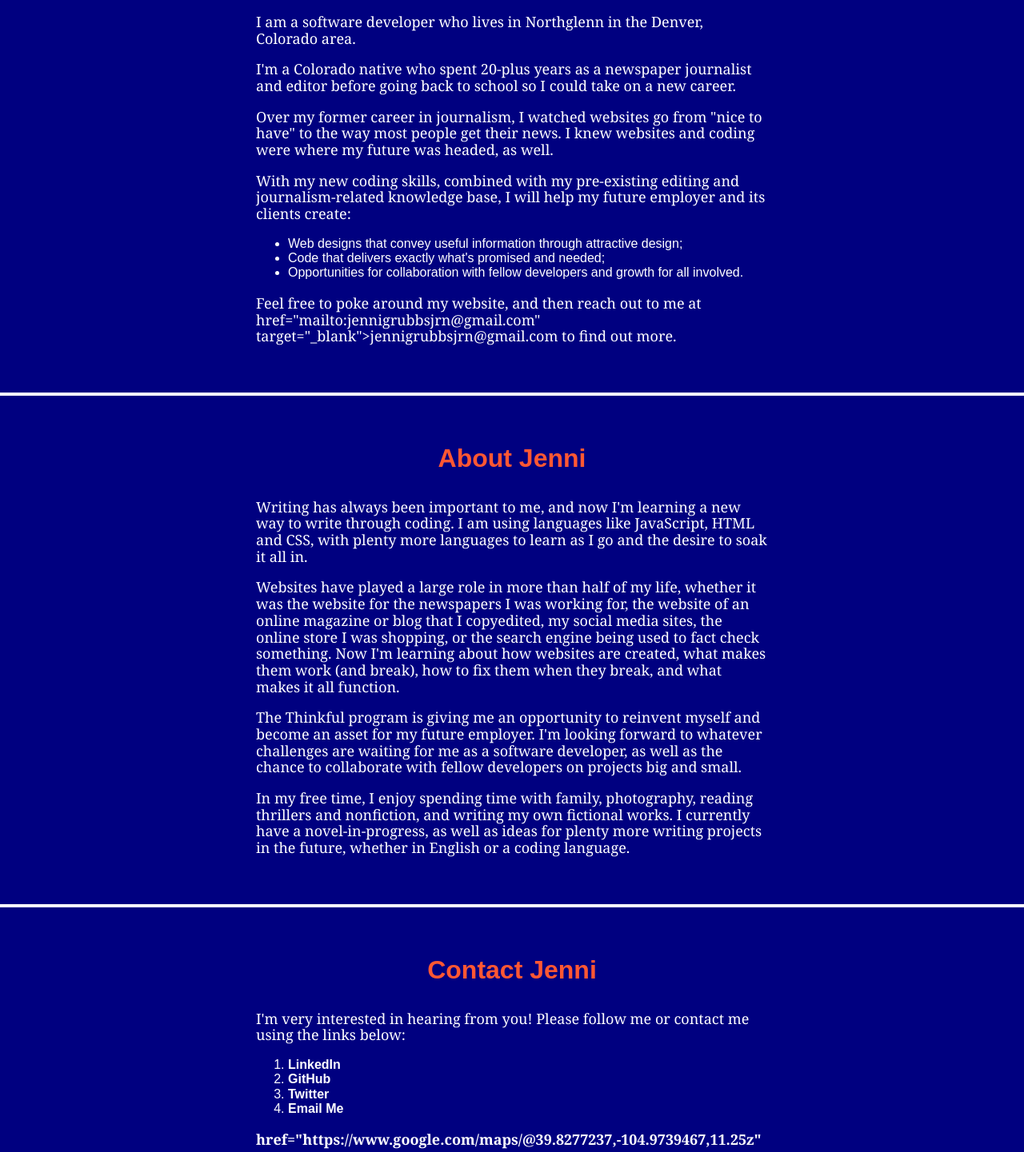
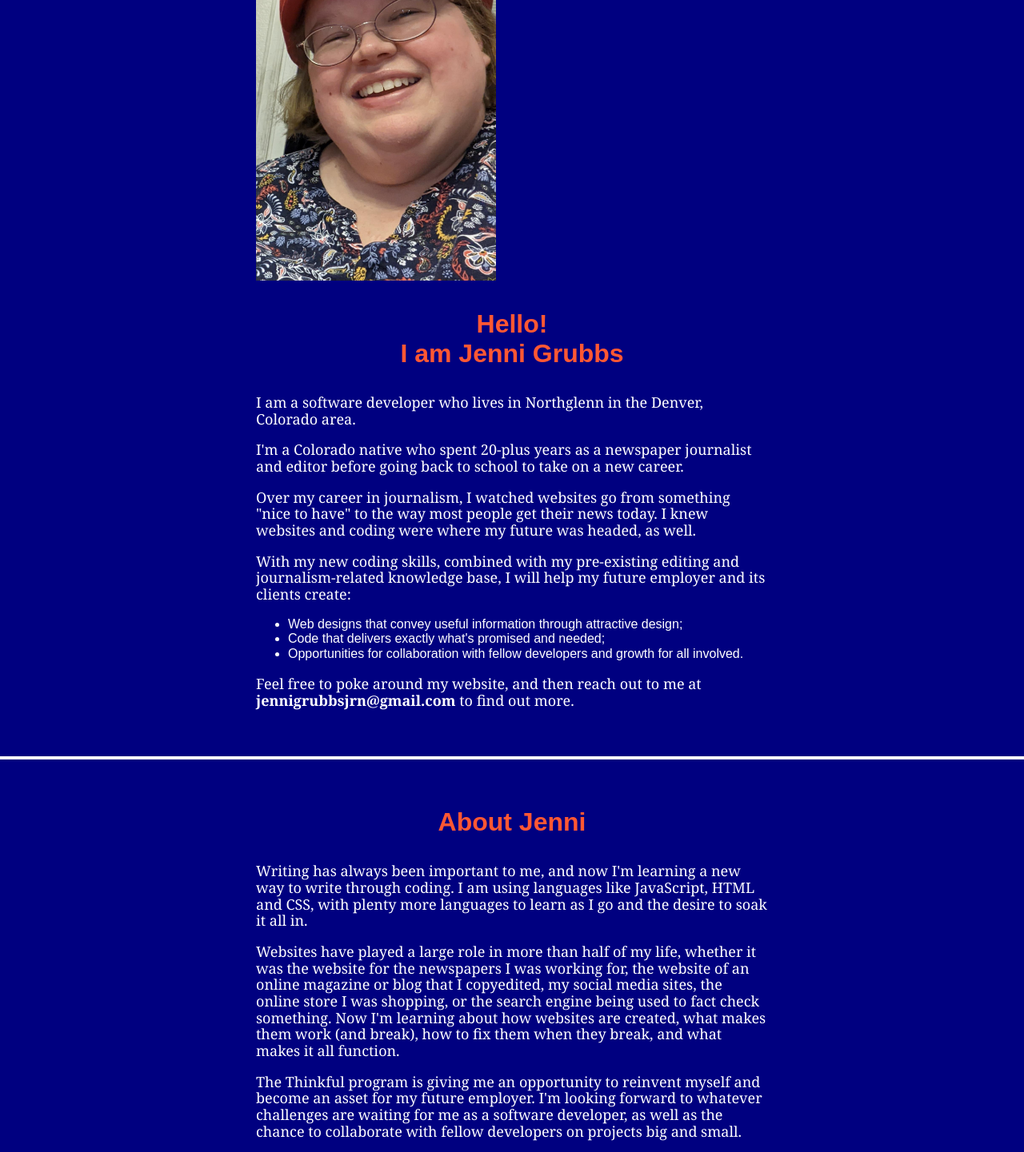
Before and after one commit to jennigrubbs/Jenni-portfolio-project, a plain HTML site: page index.html in a window 1280 px wide. Shown: the part 429-1870 px from the top of the page at 80% size. Drawn offline with nearby package versions, Linux system fonts and the light colour scheme; a script that the page names is missing.

Commit message:
Update index.html

```diff
--- a/index.html
+++ b/index.html
@@ -4,14 +4,11 @@
 
 <head>
   <meta charset="utf-8">
-	<meta name="viewport" content="width=device-width"/>
+  <meta name="viewport" content="width=device-width" />
   <title>Jenni Grubbs | Portfolio</title>
-        <link
-           href="https://cdnjs.cloudflare.com/ajax/libs/normalize/8.0.1/normalize.min.css"
-           rel="stylesheet"
-           type="text/css"
-        />
-	<link href="style.css" rel="stylesheet" type="text/css" />
+  <link href="https://cdnjs.cloudflare.com/ajax/libs/normalize/8.0.1/normalize.min.css" rel="stylesheet"
+    type="text/css" />
+  <link rel="stylesheet" type="text/css" href="style.css">
 </head>
 
 <header>
@@ -30,17 +27,20 @@
 
       <!-- intro section needs to contain: Who you are, Where you are located -->
 
-      <img> src="images/Jenni-portfolio-profile-picture-2.jpg" width="300" alt="Picture of Jenni Grubbs">
+      <img src="images/Jenni-portfolio-profile-picture-2.jpg" width="300" alt="Picture of Jenni Grubbs">
 
-      <h3>Hello! I am Jenni Grubbs</h3>
+      <h3>Hello! <br>I am Jenni Grubbs</h3>
 
       <p>I am a software developer who lives in Northglenn in the Denver, Colorado area.</p>
 
-      <p>I'm a Colorado native who spent 20-plus years as a newspaper journalist and editor before going back to school so I could take on a new career.</p>
+      <p>I'm a Colorado native who spent 20-plus years as a newspaper journalist and editor before going back to school
+        to take on a new career.</p>
 
-      <p>Over my former career in journalism, I watched websites go from "nice to have" to the way most people get their news. I knew websites and coding were where my future was headed, as well.</p>
+      <p>Over my career in journalism, I watched websites go from something "nice to have" to the way most people get
+        their news today. I knew websites and coding were where my future was headed, as well.</p>
 
-      <p>With my new coding skills, combined with my pre-existing editing and journalism-related knowledge base, I will help my future employer and its clients create:</p>
+      <p>With my new coding skills, combined with my pre-existing editing and journalism-related knowledge base, I will
+        help my future employer and its clients create:</p>
 
       <ul>
         <li> Web designs that convey useful information through attractive design;</li>
@@ -48,7 +48,8 @@
         <li> Opportunities for collaboration with fellow developers and growth for all involved.</li>
       </ul>
 
-      <p>Feel free to poke around my website, and then reach out to me at </a> href="mailto:jennigrubbsjrn@gmail.com" target="_blank">jennigrubbsjrn@gmail.com</a> to find out more.
+      <p>Feel free to poke around my website, and then reach out to me at <a href="mailto:jennigrubbsjrn@gmail.com"
+          target="_blank">jennigrubbsjrn@gmail.com</a> to find out more.
 
     </section>
 
@@ -61,13 +62,23 @@
 
       <h3>About Jenni</h3>
 
-      <p>Writing has always been important to me, and now I'm learning a new way to write through coding. I am using languages like JavaScript, HTML and CSS, with plenty more languages to learn as I go and the desire to soak it all in.
+      <p>Writing has always been important to me, and now I'm learning a new way to write through coding. I am using
+        languages like JavaScript, HTML and CSS, with plenty more languages to learn as I go and the desire to soak it
+        all in.
 
-      <p>Websites have played a large role in more than half of my life, whether it was the website for the newspapers I was working for, the website of an online magazine or blog that I copyedited, my social media sites, the online store I was shopping, or the search engine being used to fact check something. Now I'm learning about how websites are created, what makes them work (and break), how to fix them when they break, and what makes it all function.</p>
+      <p>Websites have played a large role in more than half of my life, whether it was the website for the newspapers I
+        was working for, the website of an online magazine or blog that I copyedited, my social media sites, the online
+        store I was shopping, or the search engine being used to fact check something. Now I'm learning about how
+        websites are created, what makes them work (and break), how to fix them when they break, and what makes it all
+        function.</p>
 
-      <p>The Thinkful program is giving me an opportunity to reinvent myself and become an asset for my future employer. I'm looking forward to whatever challenges are waiting for me as a software developer, as well as the chance to collaborate with fellow developers on projects big and small.
+      <p>The Thinkful program is giving me an opportunity to reinvent myself and become an asset for my future employer.
+        I'm looking forward to whatever challenges are waiting for me as a software developer, as well as the chance to
+        collaborate with fellow developers on projects big and small.
 
-      <p>In my free time, I enjoy spending time with family, photography, reading thrillers and nonfiction, and writing my own fictional works. I currently have a novel-in-progress, as well as ideas for plenty more writing projects in the future, whether in English or a coding language.
+      <p>In my free time, I enjoy spending time with family, photography, reading thrillers and nonfiction, and writing
+        my own fictional works. I currently have a novel-in-progress, as well as ideas for plenty more writing projects
+        in the future, whether in English or a coding language.
 
     </section>
 
@@ -87,12 +98,15 @@
         <li> <a href="https://www.linkedin.com/in/jenni-grubbs-017752252/" target="_blank">LinkedIn</a></li>
         <li> <a href="https://github.com/jennigrubbs" target="_blank">GitHub</a></li>
         <li> <a href="https://twitter.com/JenniGrubbs" target="_blank">Twitter</a></li>
-      <li> <a href="mailto:jennigrubbsjrn@gmail.com" target="_blank">Email Me</a></li>
+        <li> <a href="mailto:jennigrubbsjrn@gmail.com">Email Me</a></li>
       </ol>
 
       <!-- add map link to my location(s) -->
 
-    <p><a> href="https://www.google.com/maps/@39.8277237,-104.9739467,11.25z"</a><p>
+      <iframe
+        src="https://www.google.com/maps/embed?pb=!1m14!1m12!1m3!1d164900.4895802903!2d-104.97394673071142!3d39.827723677226345!2m3!1f0!2f0!3f0!3m2!1i1024!2i768!4f13.1!5e0!3m2!1sen!2sus!4v1664783880007!5m2!1sen!2sus"
+        width="300" height="350" style="border:0;" allowfullscreen="" loading="lazy"
+        referrerpolicy="no-referrer-when-downgrade"></iframe>
 
     </section>
 
@@ -100,7 +114,7 @@
 
   <footer>
 
-     <p>&copy; Jenni Grubbs</p>
+    <footer>&copy; Jenni Grubbs</footer>
 
   </footer>
 
```
Lines whose indentation alone changed are shown as unchanged.
